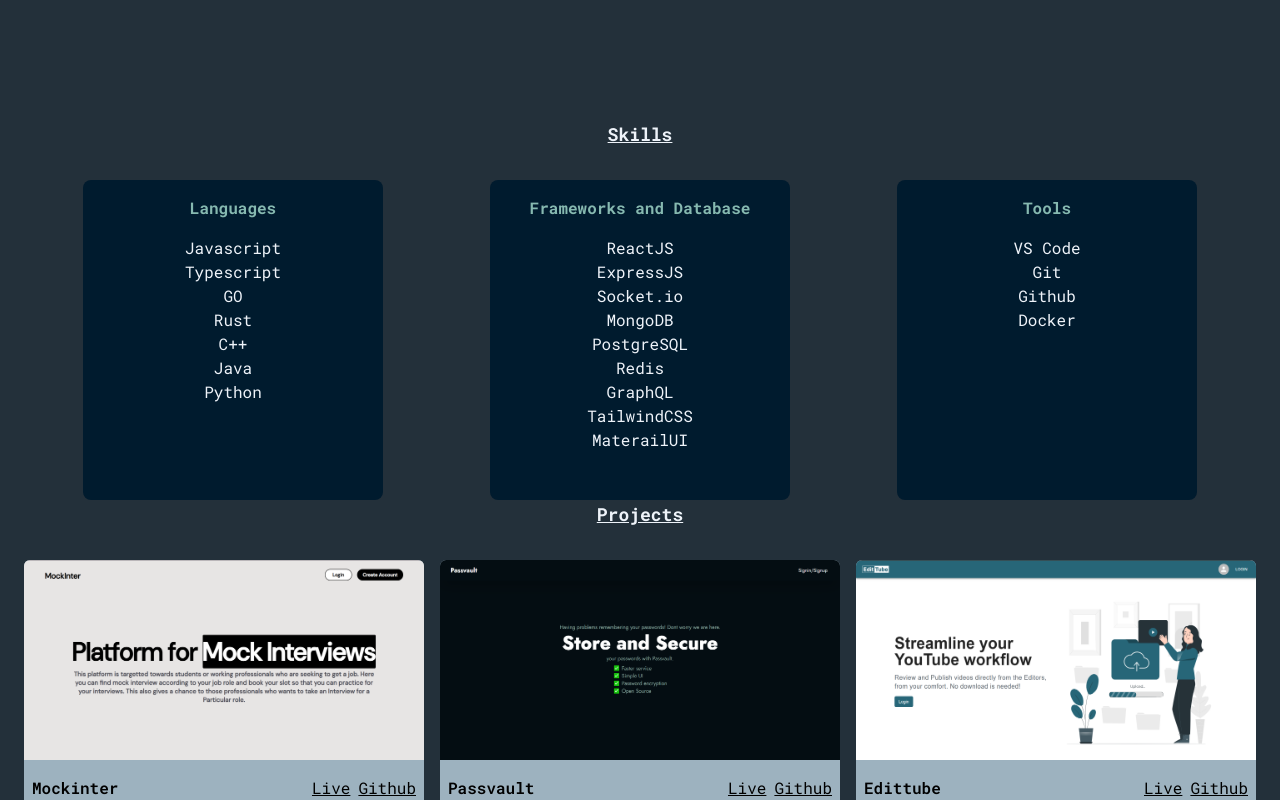
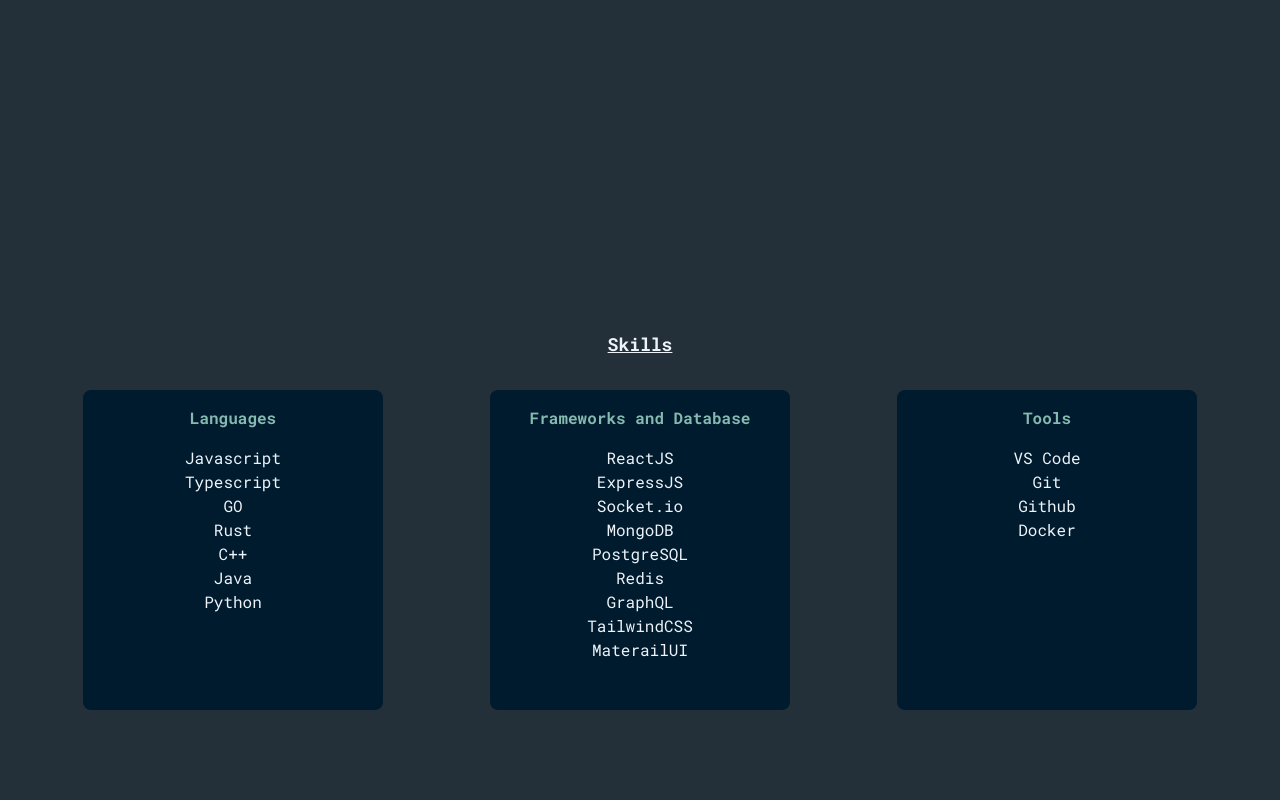
Before and after one commit to pateldivyesh1323/pateldivyesh-portfolio, a React (Vite) app: page / in a window 1280 px wide. Shown: the part 680-1480 px from the top of the page. Built offline with nearby package versions, Linux system fonts and the light colour scheme.

Commit message:
Fixed margin of skills section

```diff
--- a/src/Components/Skills.tsx
+++ b/src/Components/Skills.tsx
@@ -2,7 +2,7 @@
 
 const Skills = (): React.ReactElement => {
     return (
-        <div className='skills-component flex items-center justify-center flex-col gap-8'>
+        <div className='skills-component min-h-screen flex items-center justify-center flex-col gap-8'>
             <div className='font-bold text-lg underline'>
                 Skills
             </div>
```
